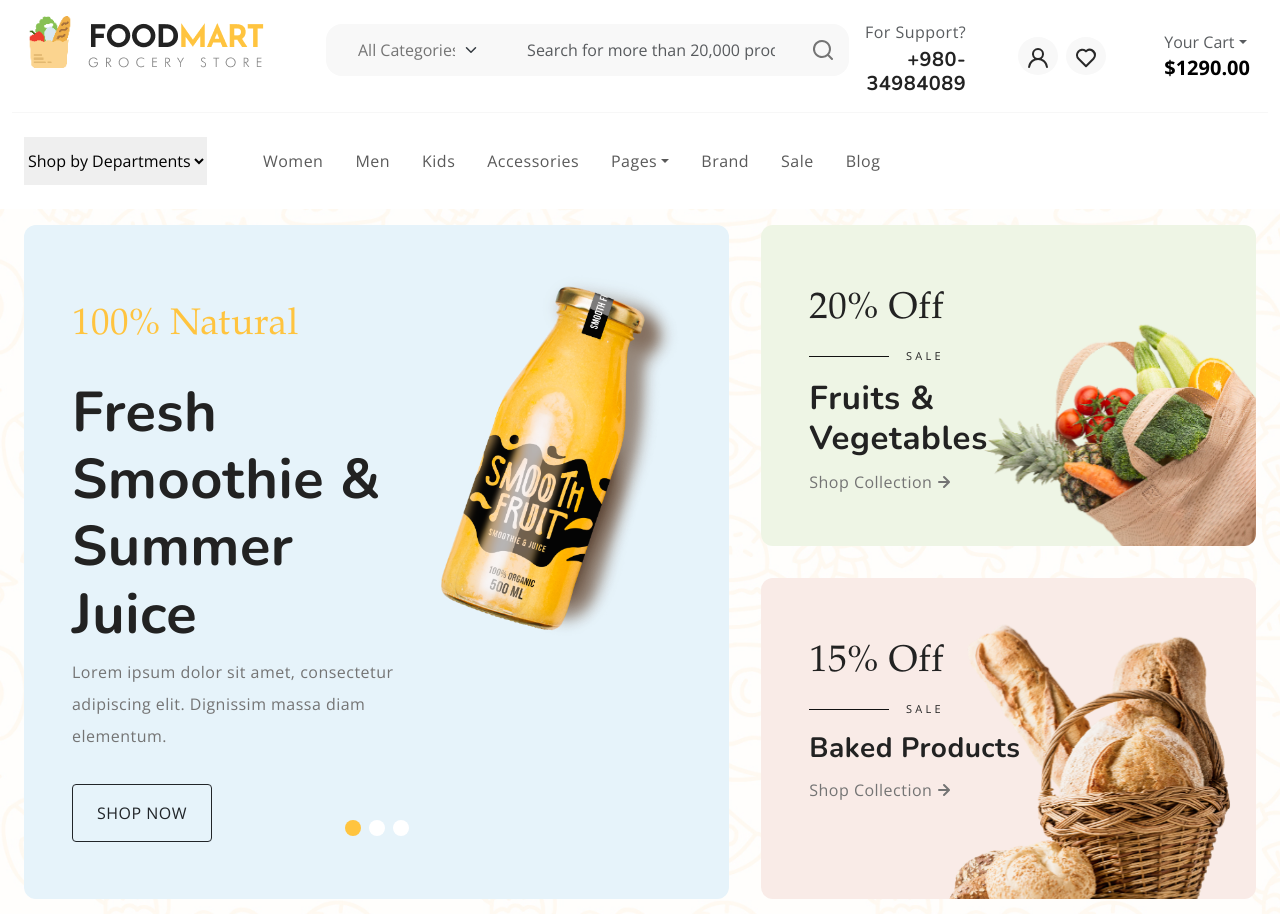
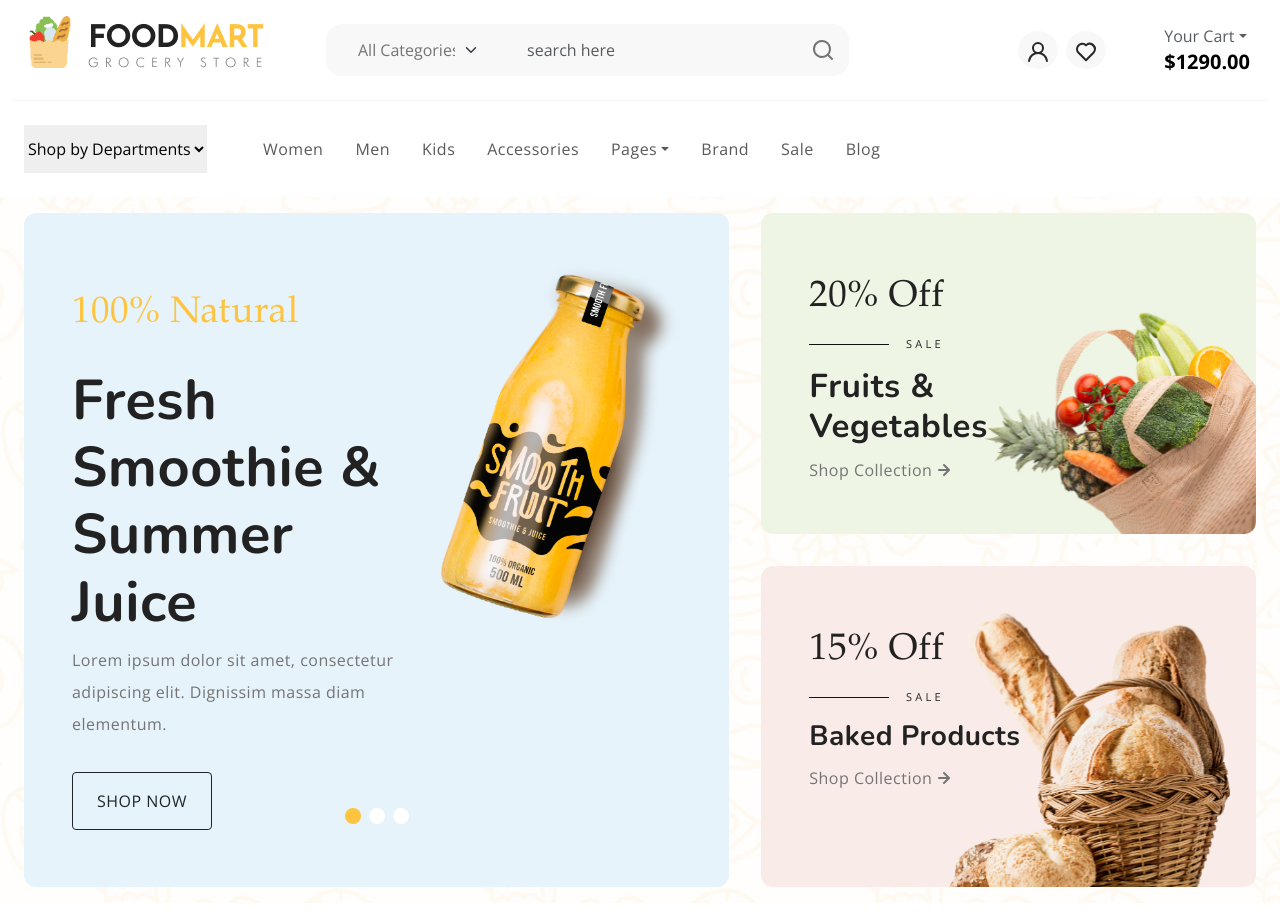
Before and after one commit to kailasmsineesh-ai/ecomerse, a Django app: template templates/index.html in a window 1280 px wide. Shown: the top 914 px of the page. Run offline with Django 3.2, Linux system fonts and the light colour scheme; the template is opened without the code that fills it, so the values that code supplies are empty.

Commit message:
unwanted sections removed

```diff
--- a/templates/index.html
+++ b/templates/index.html
@@ -163,7 +163,7 @@
               </div>
               <div class="col-11 col-md-7">
                 <form id="search-form" class="text-center" action="index.html" method="post">
-                  <input type="text" class="form-control border-0 bg-transparent" placeholder="Search for more than 20,000 products" />
+                  <input type="text" class="form-control border-0 bg-transparent" placeholder="search here" />
                 </form>
               </div>
               <div class="col-1">
@@ -174,8 +174,8 @@
 
           <div class="col-sm-8 col-lg-4 d-flex justify-content-end gap-5 align-items-center mt-4 mt-sm-0 justify-content-center justify-content-sm-end">
             <div class="support-box text-end d-none d-xl-block">
-              <span class="fs-6 text-muted">For Support?</span>
-              <h5 class="mb-0">+980-34984089</h5>
+              <span class="fs-6 text-muted"></span>
+
             </div>
 
             <ul class="d-flex justify-content-end list-unstyled m-0">
```
